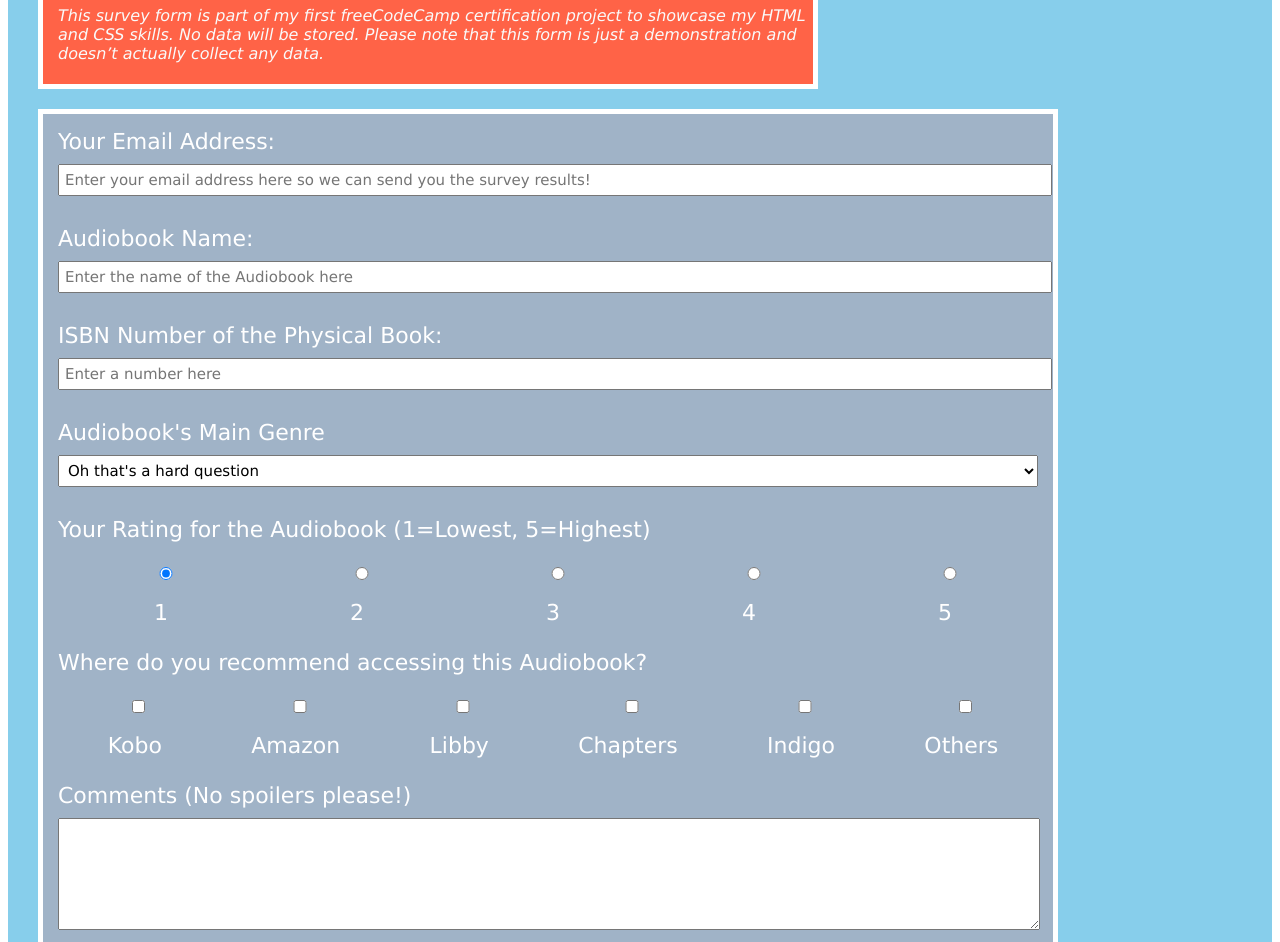
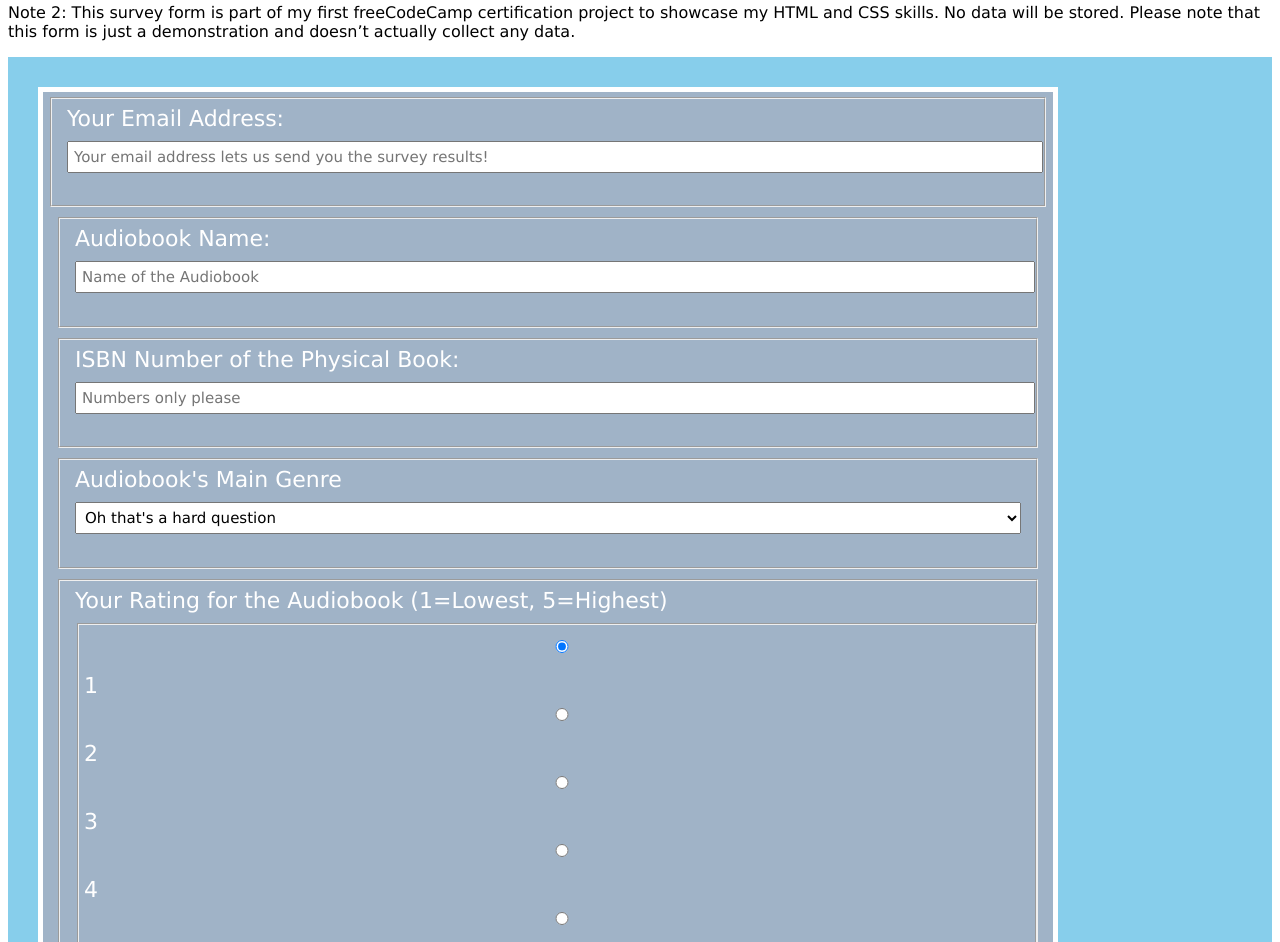
Before and after one commit to S-Hui/s-hui.github.io, a plain HTML site: page SurveyForm.html in a window 1280 px wide. Shown: the part 113-1055 px from the top of the page. Drawn offline with Linux system fonts and the light colour scheme.

Commit message:
Update SurveyForm.html

```diff
--- a/SurveyForm.html
+++ b/SurveyForm.html
@@ -10,70 +10,78 @@
   </head>
 
   <body>
-    <main>
-      <div class="title">
+    <header>
       <h1 id="title">
         Tell Me About the Audiobooks You Read!
       </h1>
       <p id="description">
-          This survey form is part of my first freeCodeCamp certification project to showcase my HTML and CSS skills. No data will be stored. Please note that this form is just a demonstration and doesn’t actually collect any data.
+        Note 1: Visit <a href="https://s-hui.github.io/SurveyForm.html">this GitHub page</a> to see this form with css styling if it is not displaying.
       </p>
-      </div>
+      <p>
+        Note 2: This survey form is part of my first freeCodeCamp certification project to showcase my HTML and CSS skills. No data will be stored. Please note that this form is just a demonstration and doesn’t actually collect any data.
+      </p>
+    </header>
 
+    <main>
       <form id="survey-form">
-        <section class="questions">
+
+        <fieldset>
           <label id="email-label" for="email">
             Your Email Address:
             <input
               id="email"
               type="email"
-              required placeholder="Enter your email address here so we can send you the survey results!"
+              required
+              placeholder="Your email address lets us send you the survey results!"
+              class="non-select"
             />
           </label>
-        </section>
+        </fieldset>
 
-        <section class="questions">
+        <fieldset class="questions">
           <label id="name-label" for="name">
             Audiobook Name:
             <input
               id="name"
               type="text"
-              required placeholder="Enter the name of the Audiobook here"
+              required placeholder="Name of the Audiobook"
+              class="non-select"
             />
           </label>
-        </section>
+        </fieldset>
 
-        <section class="questions">
+        <fieldset class="questions">
           <label id="number-label" for="number">
             ISBN Number of the Physical Book:
             <input
               id="number"
               type="number"
-              placeholder="Enter a number here"
-              min="0"
-              max="100"
+              placeholder="Numbers only please"
+              min="10000000000000"
+              max="9999999999999"
+              class="non-select"
             />
           </label>
-        </section>
+        </fieldset>
 
-        <section class="questions">
+        <fieldset class="questions">
           <label for="dropdown">
             Audiobook's Main Genre
           </label>
-          <select id="dropdown">
+          <select id="dropdown" class="non-select">
             <option value=0>Oh that's a hard question</option>
             <option value=1>Thriller</option>
             <option value=2>Fantasy</option>
             <option value=3>Commedy</option>
           </select>
-        </section>
+        </fieldset>
 
-        <section class="questions">
-          <label for="rating">
+        <fieldset class="questions">
+          <label for="rating" class="select-label">
             Your Rating for the Audiobook (1=Lowest, 5=Highest)
           </label>
-          <section id="rating" class="choice">
-            <div>
+          <div></div>
+          <fieldset id="rating" class="choice">
             <label for="rating-1">
               <input
                 type="radio"
@@ -84,8 +92,6 @@
               />
               1
             </label>
-            </div>
-            <div>
             <label for="rating-2">
               <input
                 type="radio"
@@ -95,8 +101,6 @@
               />
               2
             </label>
-            </div>
-            <div>
             <label for="rating-3">
               <input
                 type="radio"
@@ -106,8 +110,6 @@
               />
               3
             </label>
-            </div>
-            <div>
             <label for="rating-4">
               <input
                   type="radio"
@@ -117,8 +119,6 @@
               />
               4
             </label>
-            </div>
-            <div>
             <label for="rating-5">
               <input
                   type="radio"
@@ -128,60 +128,54 @@
               />
               5
             </label>
-            </div>
-          </section>
-        </section>
+          </fieldset>
+        </fieldset>
 
-        <section class="questions">
-          <label for="channels">
+      <fieldset class="questions choice">
+        <label for="channels" class="select-label">
           Where do you recommend accessing this Audiobook?
         </label>
-          <section id="channels" class="choice">
+        <fieldset>
           <div>
-              <label>
             <input
               type="checkbox"
               id="Kobo"
               name="Kobo"
               value="Kobo"
             />
-                Kobo
-              </label>
+            <label>Kobo</label>
           </div>
+
+
           <div>
-              <label>
             <input
               type="checkbox"
               id="Amazon"
               name="Amazon"
               value="Amazon"
             />
-                Amazon
-              </label>
-            </div>
+            <label>Amazon</label>
+
           <div>
-              <label>
             <input
               type="checkbox"
               id="Libby"
               name="Libby"
               value="Libby"
             />
-                Libby
-              </label>
+            <label>Libby</label>
           </div>
+
           <div>
-              <label>
             <input
               type="checkbox"
               id="Chapters"
               name="Chapters"
               value="Chapters"
             />
-                Chapters
-              </label>
+            <label>Chapters</label>
           </div>
-            <div>
+
           <label>
             <input
               type="checkbox"
@@ -191,26 +185,27 @@
             />
             Indigo
           </label>
-            </div>
+
           <div>
-              <label>
             <input
               type="checkbox"
               for="Others"
               name="Others"
               value="Others"
             />
+            <label>
               Others
             </label>
           </div>
-          </section>
+        </fieldset>
+      </fieldset>
 
-          <section class="questions comments">
+        <fieldset class="questions comments">
           <label for="comments">
             Comments (No spoilers please!)
-              <textarea id="comments"></textarea>
+            <textarea id="comments" class="non-select"></textarea>
           </label>
-          </section>
+        </fieldset>
 
         <input
             type="submit"
```
Lines whose indentation alone changed are shown as unchanged.
